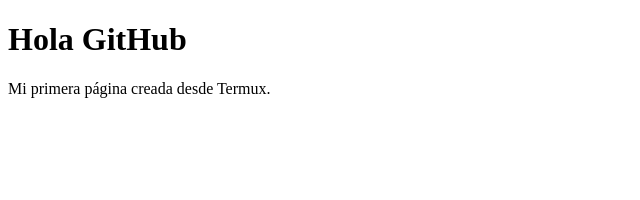
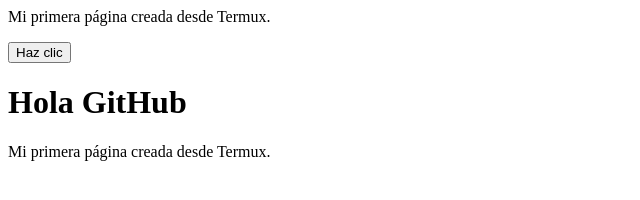
Before and after one commit to Mirivel/mi-app, a plain HTML site: page index.html in a window 1280 px wide. Shown: the whole page, without its empty margins (0-640 px from the left). Drawn offline with Linux system fonts and the light colour scheme.

Commit message:
Agrego JavaScript

```diff
--- a/index.html
+++ b/index.html
@@ -1,3 +1,8 @@
+</body><p id="mensaje">Mi primera página creada desde Termux.</p>
+
+<button onclick="cambiarMensaje()">Haz clic</button>
+
+<script src="script.js"></script>
 <!DOCTYPE html>
 <html>
 <head>
--- /dev/null
+++ b/script.js
@@ -0,0 +1,3 @@
+function cambiarMensaje() {
+  document.getElementById("mensaje").innerHTML = "¡Mi primera función con JavaScript!";
+}
```
